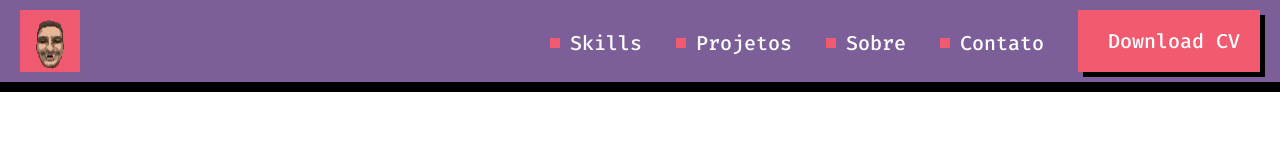
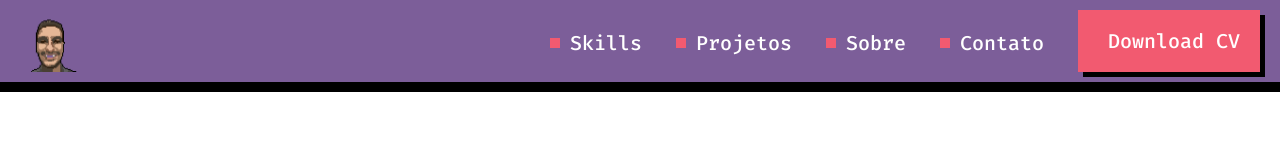
Before and after one commit to matheusmfeitoza/matheusmfeitoza.github.io, a plain HTML site: page index.html in a window 1280 px wide. Drawn offline with Linux system fonts and the light colour scheme.

Commit message:
Change Avatar

```diff
--- a/index.html
+++ b/index.html
@@ -17,7 +17,7 @@
   </head>
   <body>
     <header>
-      <img src="assets/img/avatar2.png" alt="Avatar Matheus Marinho" />
+      <img src="assets/img/avatar.png" alt="Avatar Matheus Marinho" />
       <nav>
         <a href="#" lang="en">Skills</a>
         <a href="#">Projetos</a>
```
